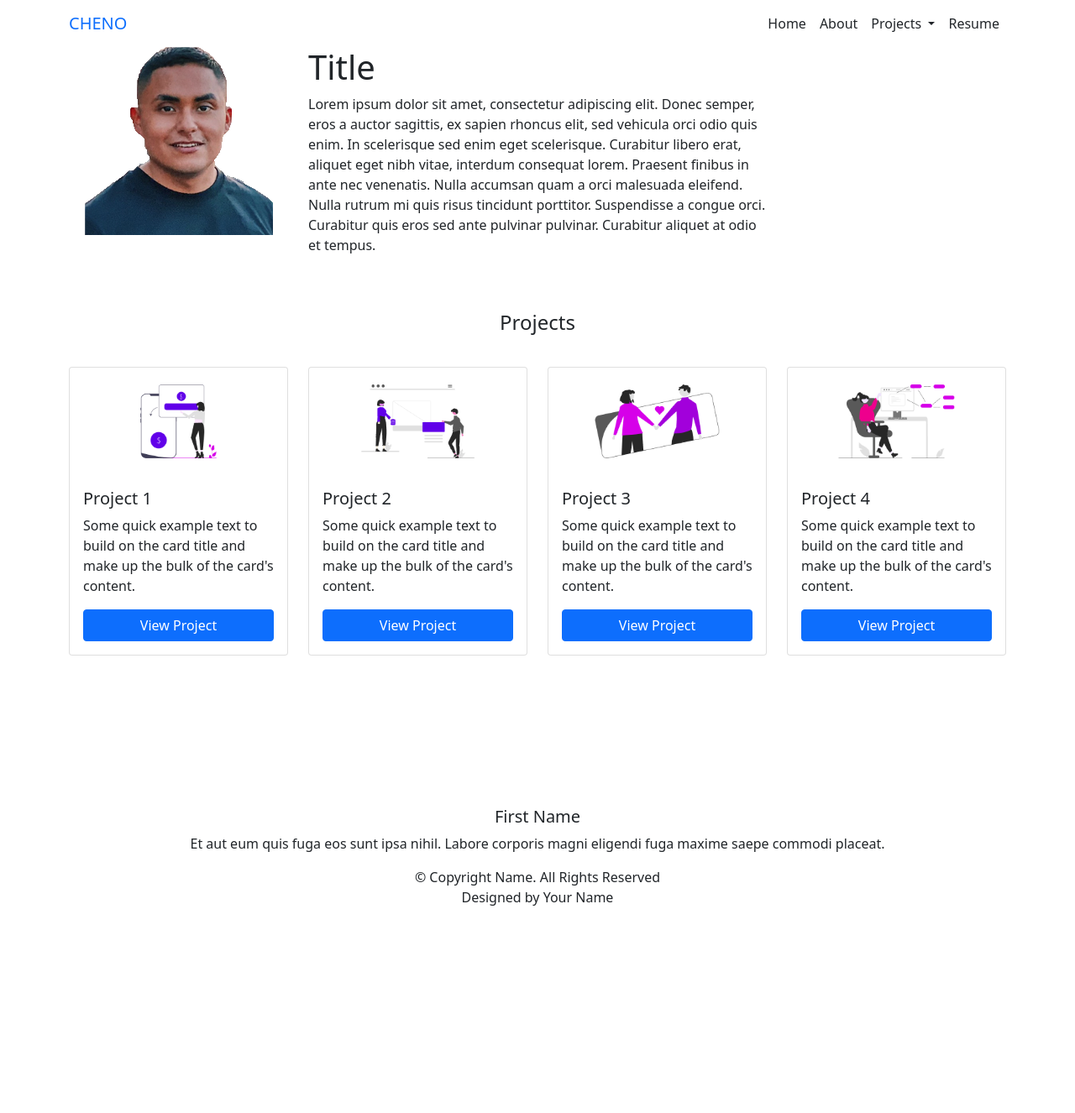
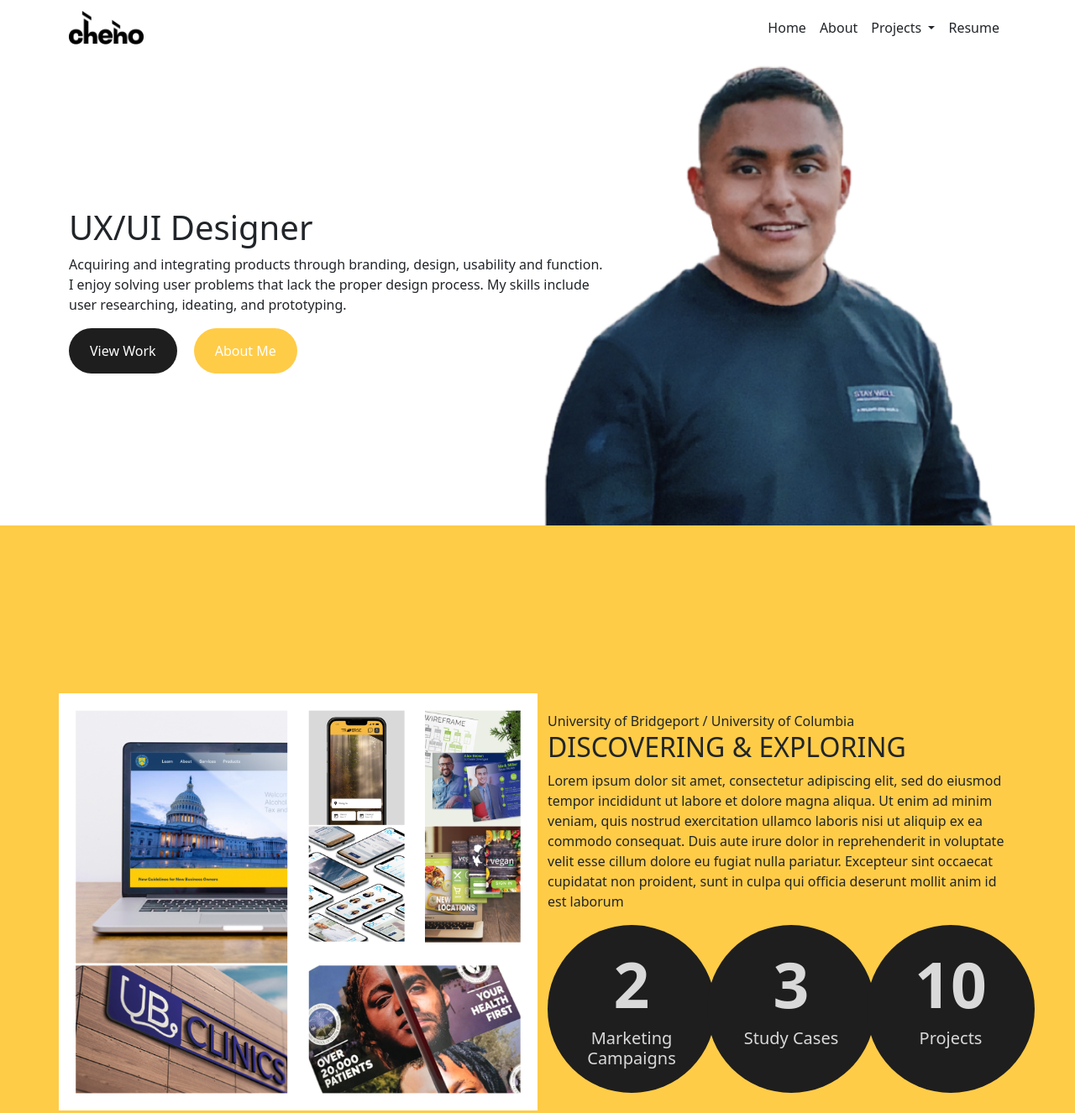
Before and after one commit to nicomanche/Website, a plain HTML site: page index.html in a window 1280 px wide. Shown: the top 1326 px of the page at 84% size. Before the commit the page ends 1127 px from the top, so only its background shows below. Drawn offline with nearby package versions, Linux system fonts and the light colour scheme.

Commit message:
home page update

```diff
--- a/css/style.css
+++ b/css/style.css
@@ -21,30 +21,49 @@ color: var(--primary-dark);
     color: var(--primary);
     background-color: var(--primary-extra-light);
 }
-.maincontent{
+.logo{
+    height: 40px;
+}
+.mainContent{
     padding: 100px 0px;
+    display: flex;
+    justify-content: flex-start;
+    align-items: center;
+    height: 70vh;
+    background-image: url("../img/myPhoto.png");
+    background-position: right bottom;
+    background-repeat: no-repeat;
+    background-size: 50%;
+}
+.cta a{
+    margin-right: 16px;
+}
+.projectsArea{
+    padding: 200px 0px;
     display: flex;
     justify-content: center;
     align-items: center;
+
 }
-.projectsArea{
-    padding: 50px 0px;
-    display: flex;
-    justify-content: center;
-    align-items: center;
+.circle{
+    background-color: var(--Primary);
+    border-radius: 50%;
+    color: var(--Gray-light);
+    text-align: center;
+    padding: 25px;
+    width: 200px;
+    height: 200px;
 }
-.projectsArea .card{
-    margin-top: 30px;
+.circle h3{
+    font-weight: 700;
+    font-size: 75px;
 }
-
-.projectCard {
-    height: 128px;
-    object-fit: contain;
+.circle h4{
+    font-weight: 400;
+    font-size: 20px;
+}
+.projectImages{
     padding: 20px;
-    background-color: var(--secondary-extra-light);
-}
-.projectsArea .card a{
-    display: block;
 }
 footer{
     margin-top: 100px;
@@ -52,3 +71,33 @@ footer{
     text-align: center;
     background: var(--Primary-gradient-rev);
 }
+
+/* background */
+.bgSecondary{
+    background-color: var(--Secondary);
+}
+.bgGrayLight{
+    background-color: var(--Gray-light);
+}
+.bgwhite{
+    background-color: white;
+}
+/* btn */
+.btn{
+    border-radius: 70px;
+    padding: 15px 25px;
+}
+.btn-primary{
+    background-color: var(--Primary);
+    border: none;
+}
+.btn-primary:hover{
+    background-color: var(--Primary-light);
+}
+.btn-secondary{
+    background-color: var(--Secondary);
+    border: none;
+}
+.btn-secondary:hover{
+    background-color: var(--Seconday-light);
+}
--- a/css/variables.css
+++ b/css/variables.css
@@ -1,11 +1,11 @@
 :root{
-    --Primary: #6100e9;
-    --Primary-light: #995DF0;
+    --Primary: #1E1E1E;
+    --Primary-light: #3d3d3d;
     --Primary-extra-light: #EFE4FC;
     --Primary-dark: #0800D1;
-    --Secondary: #D600E9;
+    --Secondary: #FFCC48;
     --Secondary-dark: #A200DB;
-    --Seconday-light: #E988F1;
+    --Seconday-light: #fad26e;
     --Secondary-extra-light: #FAE3FB;
     --Danger: #ee008d;
     --Danger-light: #F183BE;
@@ -20,7 +20,7 @@
     --Success-extra-light: #f2fee5;
     --Success-dark: #08b226;
     --Gray: #595959;
-    --Gray-light: #767676;
+    --Gray-light: #D9D9D9;
     --Gray-extra-light: #e0e0e0;
     --gray-dark: #272727;
     --primary-gradient-rev: linear-gradient(180deg, rgba(239, 228, 252, 0) 0%, #EFE4FC  100%);
--- a/index.html
+++ b/index.html
@@ -16,7 +16,9 @@
 
     <nav class="navbar navbar-expand-md">
         <div class="container">
-          <a class="navbar-brand" href="#">CHENO</a>
+          <a class="navbar-brand" href="#">
+            <img src="./img/logo.png" class="logo" alt="">
+          </a>
           <button class="navbar-toggler" type="button" data-bs-toggle="collapse" data-bs-target="#navbarNavDropdown" aria-controls="navbarNavDropdown" aria-expanded="false" aria-label="Toggle navigation">
             <i class="fa-solid fa-bars"></i>
           </button>
@@ -47,62 +49,89 @@
       </nav>
       <div class="container">
         <div class="row mainContent">
-            <div class="col-8 col-lg-3 text-center">
-                <img class="profileImage" src="./img/profile2.png" alt="">
-            </div>
-            <div class="col-md-8 col-lg-7 col-xl-6">
-                <h1>Title</h1>
+            <div class="col-7">
+              <h1>
+                UX/UI Designer
+              </h1>
               <p>
-                    Lorem ipsum dolor sit amet, consectetur adipiscing elit. Donec semper, eros a auctor sagittis, ex sapien rhoncus elit, sed vehicula orci odio quis enim. In scelerisque sed enim eget scelerisque. Curabitur libero erat, aliquet eget nibh vitae, interdum consequat lorem. Praesent finibus in ante nec venenatis. Nulla accumsan quam a orci malesuada eleifend. Nulla rutrum mi quis risus tincidunt porttitor. Suspendisse a congue orci. Curabitur quis eros sed ante pulvinar pulvinar. Curabitur aliquet at odio et tempus.
+                Acquiring and integrating products through branding, design, usability and function. I enjoy solving user problems that lack the proper design process. My skills include user researching, ideating, and prototyping.
               </p>
+              <div class="cta">
+                <a href="#" class="btn btn-primary">View Work</a>
+                <a href="#" class="btn btn-secondary">About Me</a>
               </div>
             </div>
         </div>
+      </div>
+      <div class="bgSecondary">
         <div class="container">
           <div class="row projectsArea">
-            <h4 class="text-center">Projects</h4>
-            <div class="col-md-6 col-lg-3">
-                <div class="card">
-                    <img src="./img/project1.png" class="card-img-top projectCard" alt="project 1">
-                    <div class="card-body">
-                        <h5 class="card-title">Project 1</h5>
-                        <p class="card-text">Some quick example text to build on the card title and make up the bulk of the card's content.</p>
-                        <a href="#" class="btn btn-primary">View Project</a>
+             <div class="col-6 bgwhite projectImages">
+                <div class="row">
+                  <div class="col-6">
+                    <img src="./img/project-/project1.png" class="img-fluid" alt="">
+                  </div>
+                  <div class="col-6">
+                    <div class="row">
+                      <div class="col-6">
+                        <img src="./img/project-/project4.png" class="img-fluid" alt="">
+                      </div>
+                      <div class="col-6">
+                        <img src="./img/project-/project5.png" class="img-fluid" alt="">
+                      </div>
+                      <div class="col-6">
+                        <img src="./img/project-/project6.png" class="img-fluid" alt="">
+                      </div>
+                      <div class="col-6">
+                        <img src="./img/project-/project7.png" class="img-fluid" alt="">
                       </div>
                     </div>
                   </div>
-            <div class="col-md-6 col-lg-3">
-                <div class="card">
-                    <img src="./img/project2.png" class="card-img-top projectCard" alt="project 2">
-                    <div class="card-body">
-                        <h5 class="card-title">Project 2</h5>
-                        <p class="card-text">Some quick example text to build on the card title and make up the bulk of the card's content.</p>
-                        <a href="#" class="btn btn-primary">View Project</a>
+                </div>
+                <div class="row">
+                  <div class="col-6">
+                    <img src="./img/project-/project2.png" class="img-fluid" alt="">
+                  </div>
+                  <div class="col-6">
+                    <img src="./img/project-/project3.png" class="img-fluid" alt="">
                   </div>
                 </div>
              </div>
-            <div class="col-md-6 col-lg-3">
-                <div class="card">
-                    <img src="./img/project3.png" class="card-img-top projectCard" alt="project 3">
-                    <div class="card-body">
-                        <h5 class="card-title">Project 3</h5>
-                        <p class="card-text">Some quick example text to build on the card title and make up the bulk of the card's content.</p>
-                        <a href="#" class="btn btn-primary">View Project</a>
+             <div class="col-6">
+              <span>
+                University of Bridgeport / University of Columbia
+              </span>
+              <h2>
+                DISCOVERING & EXPLORING
+              </h2>
+              <p>
+                Lorem ipsum dolor sit amet, consectetur adipiscing elit, sed do eiusmod tempor incididunt ut labore et dolore magna aliqua. Ut enim ad minim veniam, quis nostrud exercitation ullamco laboris nisi ut aliquip ex ea commodo consequat. Duis aute irure dolor in reprehenderit in voluptate velit esse cillum dolore eu fugiat nulla pariatur. Excepteur sint occaecat cupidatat non proident, sunt in culpa qui officia deserunt mollit anim id est laborum
+              </p>
+              <div class="row">
+                <div class="col-4 ">
+                  <div class="circle">
+                    <h3>2</h3>
+                    <h4>Marketing Campaigns</h4>
                   </div>
                 </div>
+                <div class="col-4">
+                  <div class="circle">
+                    <h3>3</h3>
+                    <h4>Study Cases</h4>
                   </div>
-            <div class="col-md-6 col-lg-3">
-                <div class="card">
-                    <img src="./img/project4.png" class="card-img-top projectCard" alt="project 4">
-                    <div class="card-body">
-                        <h5 class="card-title">Project 4</h5>
-                        <p class="card-text">Some quick example text to build on the card title and make up the bulk of the card's content.</p>
-                        <a href="#" class="btn btn-primary">View Project</a>
+                </div>
+                <div class="col-4">
+                  <div class="circle">
+                    <h3>10</h3>
+                    <h4>Projects</h4>
                   </div>
                 </div>
               </div>
              </div>
           </div>
+        </div>
+      </div>
+
       <footer>
         <h5>First Name</h5>
         <p class="body-small">
```
Also changed, not shown: img/logo.png (added), img/myPhoto.png (added), img/myPhoto1.png (added), img/project-/project1.png (added), img/project-/project2.png (added), img/project-/project3.png (added), img/project-/project4.png (added), img/project-/project5.png (added), img/project-/project6.png (added), img/project-/project7.png (added). Lines whose indentation alone changed are shown as unchanged.
